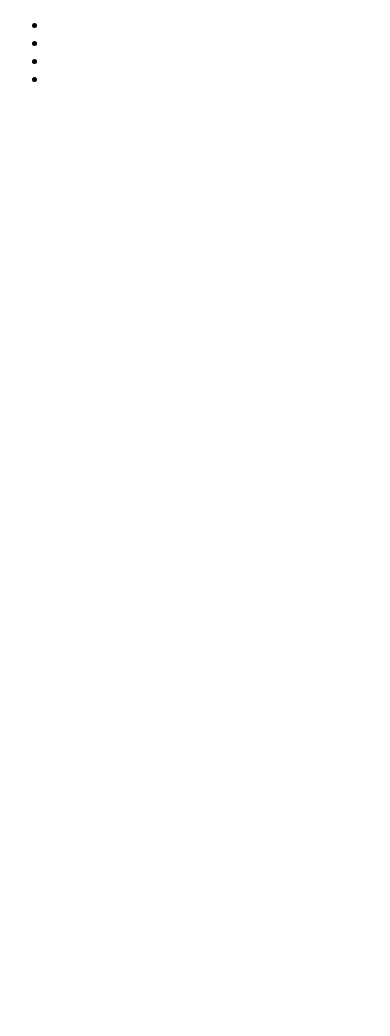
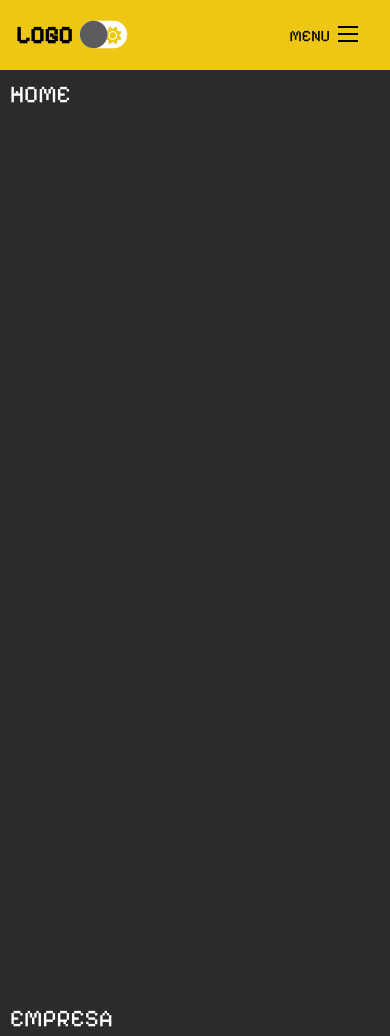
Before and after one commit to EduardoBrites/Menu-hmbr, a plain HTML site: page index.html in a window 390 px wide. Shown: the top 1036 px of the page. Before the commit the page ends 844 px from the top, so only its background shows below. Drawn offline with Linux system fonts and the light colour scheme.

Commit message:
Criando o html e toda a estilização

```diff
--- a/css/estilo.css
+++ b/css/estilo.css
@@ -0,0 +1,169 @@
+@import url('https://fonts.googleapis.com/css2?family=Pixelify+Sans&display=swap');
+
+*{
+    margin: 0;
+    padding: 0;
+    font-family: 'Pixelify Sans', sans-serif;
+    font-weight: 100;
+}
+/*Variaveis*/
+:root{
+    --back-color: rgb(43, 43, 43);
+    --menu-color: rgb(238, 198, 20);
+    --font-color: black;
+    --font-color1: #fff;
+}
+.light-theme:root{
+    --back-color: rgb(240, 240, 240);
+    --menu-color: rgb(94, 11, 150);
+    --font-color: #fff;
+    --font-color1: black;
+}
+html{
+    scroll-behavior: smooth;
+}
+body{
+    background-color: var(--back-color);
+    color: var(--font-color1);
+}
+.header{
+    width: 100%;
+    height: 70px;
+    box-sizing: border-box;
+    padding: 1rem;
+    display: flex;
+    justify-content: space-between;
+    align-items: center;
+    background-color: var(--menu-color);
+    position: fixed;
+}
+#logo{
+    font-size: 1.5rem;
+    font-weight: bold;
+    text-decoration: none;
+    color: var(--font-color);
+}
+a{
+    text-decoration: none;
+    color: var(--font-color);
+    text-align: center;
+    transition: 0.2s;
+}
+a:hover{
+    background-color: transparent;
+    color: var(--font-color1);
+}
+#menu{
+    display: flex;
+    list-style: none;
+    gap: 0.5rem;
+}
+#btnMob{
+    display: none;
+}
+section{
+    height: 100vh;
+    padding-top: 5rem;
+    margin-left: 10px;
+}
+.checkbox{
+    opacity: 0;
+    position: absolute;
+}
+.label{
+    background-color: var(--font-color1);
+    border-radius: 50px;
+    cursor: pointer;
+    justify-content: space-between;
+    align-items: center;
+    display: flex;
+    margin-left: 5rem;
+    margin-top: 1.3rem;
+    padding: 5px;
+    color: var(--font-color);
+    position: absolute;
+    top: 1px;
+    left: 2px;
+    width: fit-content;
+    height: 15px;
+    transform: scale(1.1);
+}
+.fa-sun{
+    margin-left: 5px;
+    color: rgb(238, 198, 20);
+}
+.fa-moon{
+    color: rgb(73, 0, 245);
+}
+.label .ball{
+    background-color: rgb(92, 92, 92);
+    border-radius: 50px;
+    position: absolute;
+    left: 0px;
+    width: 25px;
+    height: 25px;
+    transition: translateX(24px);
+    transition: transform 0.2s linear;
+}
+.checkbox:checked.label .ball{
+    transform: translateX(24px);
+
+}
+@media (max-width: 500px) {
+    #btnMob{
+        display: flex;
+        padding: 0.5rem 1rem;
+        font-size: 1rem;
+        border: none;
+        background: none;
+        cursor: pointer;
+        gap: 0.5rem;
+    }
+    #menu{
+        display: block;
+        position: absolute;
+        width: 100%;
+        height: 0px;
+        top: 50px;
+        right: 0px;
+        transition: 0.6s;
+        z-index: 1000;
+        visibility: hidden;
+        overflow-y: hidden;
+    }
+    .nav.active #menu{
+        height: calc(100vh - 70px);
+        visibility: visible;
+        overflow-y: auto;
+    }
+    #menu a{
+        padding: 1rem;
+        margin: 0 1rem;
+        border-bottom: 2px solid black;
+    }
+    #hamburg{
+        display: block;
+        width: 20px;
+        border-top: 2px solid;
+    }
+    #hamburg::before, #hamburg::after{
+        content: '';
+        display: block;
+        background-color: rgb(0, 0, 0);
+        width: 20px;
+        height: 2px;
+        margin-top: 5px;
+        transition: 0.5s;
+        position: relative;
+    }
+    .nav.active #hamburg{
+        border-top-color: transparent;
+    }
+    .nav.active #hamburg::before{
+        transform: rotate(135deg);
+    }
+    .nav.active #hamburg::after{
+        transform: rotate(-135deg);
+        top: -7px;
+    }
+}
--- a/index.html
+++ b/index.html
@@ -6,17 +6,41 @@
     <link rel="stylesheet" href="css/estilo.css">
     <link rel="shurtcu icon" href="img/icon.png">
     <title>Loja</title>
+    <script src="https://kit.fontawesome.com/998c60ef77.js" crossorigin="anonymous"></script>
 </head>
 <body>
 
-    <nav>
-        <ul>
-            <li><a></a></li>
-            <li><a></a></li>
-            <li><a></a></li>
-            <li><a></a></li>
-        </ul>
-    </nav>
+    <header class="header">
+        <a id="logo" href="#">LOGO</a>
+        <nav class="nav">
+            <button id="btnMob">MENU
+                <span id="hamburg"></span>
+            </button>
+            <ul id="menu">
+                <li><a href="#home">HOME</a></li>
+                <li><a href="#empresa">EMPRESA</a></li>
+                <li><a href="#contato">CONTATO</a></li>
+            </ul>
+            <input type="checkbox" class="checkbox" id="switch">
+            <label class="label" for="switch">
+                <i class="fas fa-moon"></i>
+                <i class="fas fa-sun"></i>
+                <div class="ball"></div>
+            </label>
+        </nav>
+    </header>
+
+    <section id="home">
+        <h1>HOME</h1>
+    </section>
+
+    <section id="empresa">
+        <h1>EMPRESA</h1>
+    </section>
+
+    <section id="contato">
+        <h1>CONTATO</h1>
+    </section>
 
     <script src="js/script.js"></script>
 </body>
```
